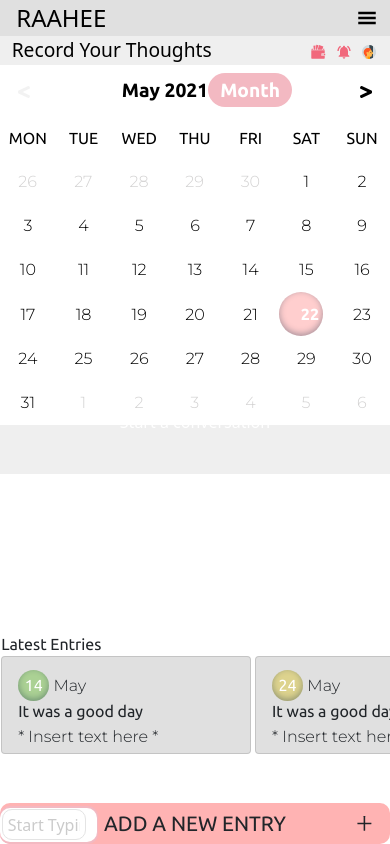
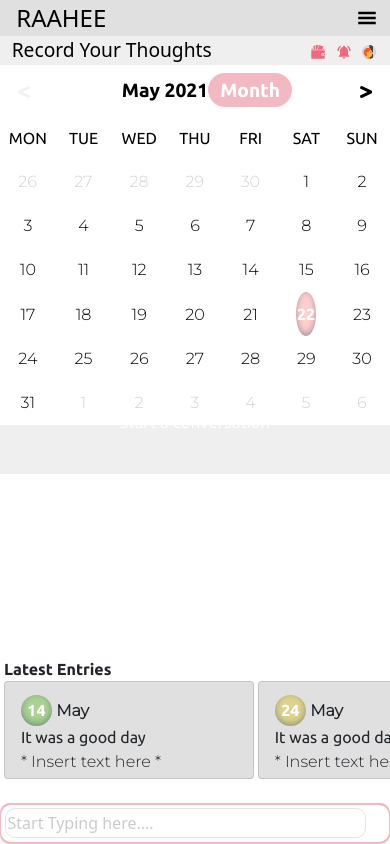
Before and after one commit to akshatbatra10/react-calendar, a React (Create React App) app: page / in a window 390 px wide. Built offline with nearby package versions, Linux system fonts and the light colour scheme.

Commit message:
updated package.json

```diff
--- a/package.json
+++ b/package.json
@@ -7,6 +7,7 @@
     "@testing-library/react": "^11.1.0",
     "@testing-library/user-event": "^12.1.10",
     "bootstrap": "^5.0.1",
+    "gh-pages": "^3.2.0",
     "moment": "^2.29.1",
     "node-sass": "^4.14.1",
     "react": "^17.0.2",
--- a/src/components/calendar/calendar.component.jsx
+++ b/src/components/calendar/calendar.component.jsx
@@ -53,8 +53,8 @@ const CalendarComponent = ({ value, onChange }) => {
         <span>Latest Entries</span>
         <div className="card-container-class">
           {EntryData.length ? (
-            EntryData.filter((item, idx) => idx < 6).map((item) => {
-              return <CardComponent item={item} />;
+            EntryData.filter((item, idx) => idx < 6).map((item, idx) => {
+              return <CardComponent item={item} key={idx} />;
             })
           ) : (
             <div className="message">No Entries</div>
--- a/src/components/calendar/calendar.styles.scss
+++ b/src/components/calendar/calendar.styles.scss
@@ -39,7 +39,6 @@
         flex-direction: row;
       }
       .changeMonth {
-        // margin-left: 30%;
         span {
           padding: 10% 20%;
           font-size: 1.2rem;
@@ -121,11 +120,11 @@
             rgba(0, 0, 0, 0.3) 0px 30px 60px -30px,
             rgba(10, 37, 64, 0.35) 0px -2px 6px 0px inset;
           font-weight: bolder;
-          @media screen and (max-width: 992px) {
-            padding-left: 40%;
-            padding-right: 40%;
-            margin-left: 0;
-          }
+          // @media screen and (max-width: 992px) {
+          //   padding-left: 40%;
+          //   padding-right: 40%;
+          //   margin-left: 0;
+          // }
         }
         div {
           font-family: "Montserrat", sans-serif;
@@ -171,13 +170,14 @@
   .mid {
     position: absolute;
     bottom: 10%;
-    margin-left: 1%;
+    margin-left: 2%;
     overflow-x: scroll;
-    max-width: 59%;
+    max-width: 58%;
     overflow: hidden;
     @media screen and (max-width: 992px) {
       max-width: 100%;
-      margin-left: 0.3%;
+      bottom: 7%;
+      margin-left: 1%;
     }
     span {
       font-family: "Ubuntu", sans-serif;
@@ -186,7 +186,6 @@
       @media screen and (max-width: 992px) {
         font-size: 1rem;
         margin-bottom: 1%;
-        font-weight: 400;
       }
     }
     .card-container-class {
@@ -196,14 +195,6 @@
         display: none;
         width: 0;
       }
-      // overflow-x: scroll;
-      // display: block;
-      // white-space: nowrap;
-      // width: 55%;
-      // display: flex;
-      // margin-right: 3%;
-      // flex-direction: row;
-      // margin-bottom: 2%;
 
       .card {
         background-color: #e0e0e0;
--- a/src/components/card/cardData.js
+++ b/src/components/card/cardData.js
@@ -25,7 +25,7 @@ export const EntryData = [
   },
   {
     id: 4,
-    date: 8,
+    date: 17,
     month: "May",
     color: "#f5baee",
     title: "It was a good day",
@@ -33,7 +33,7 @@ export const EntryData = [
   },
   {
     id: 5,
-    date: 9,
+    date: 31,
     month: "May",
     color: "#dd9297",
     title: "It was a good day",
--- a/src/components/community/community.styles.scss
+++ b/src/components/community/community.styles.scss
@@ -32,12 +32,18 @@
     width: 25%;
     border-radius: 10px;
     padding: 0.5% 0;
+    @media screen and (max-width: 992px) {
+      width: 100%;
+    }
 
     .type-mid {
       padding: 2%;
       border-radius: 10px;
       margin: 0 0.2%;
       background-color: white;
+      @media screen and (max-width: 992px) {
+        padding: 1%;
+      }
       .col {
         margin-left: 0;
         input {
@@ -45,7 +51,11 @@
           border-radius: 10px;
           border: 0.6px solid #e4e4e4;
           padding: 2.5% 5%;
-          width: 90%;
+          width: 95%;
+
+          @media screen and (max-width: 992px) {
+            padding: 0.5%;
+          }
         }
         ::placeholder {
           /* Chrome, Firefox, Opera, Safari 10.1+ */
--- a/src/components/home.styles.scss
+++ b/src/components/home.styles.scss
@@ -19,7 +19,6 @@
     display: flex;
     justify-content: flex-start;
     @media screen and (max-width: 992px) {
-      // justify-content: center;
       width: 100%;
     }
   }
@@ -29,7 +28,6 @@
     justify-content: flex-start;
     @media screen and (max-width: 992px) {
       width: 100%;
-      // justify-content: center;
     }
   }
 }
--- a/src/components/sidenav/sidenav.component.jsx
+++ b/src/components/sidenav/sidenav.component.jsx
@@ -27,7 +27,7 @@ const SideNavbar = () => {
       </div>
 
       <div className="collapse navbar-collapse" id="navbarSupportedContent">
-        <ul className="nav-item">
+        <ul className="nav-items">
           {SidebarData.map((item, idx) => {
             return (
               <li
--- a/src/components/sidenav/sidenav.styles.scss
+++ b/src/components/sidenav/sidenav.styles.scss
@@ -80,7 +80,7 @@
     }
   }
 
-  .nav-item {
+  .nav-items {
     margin-top: 10%;
     display: flex;
     flex-direction: column;
```
Also changed, not shown: 1 other file (tests, documents, lock files or other folders).
